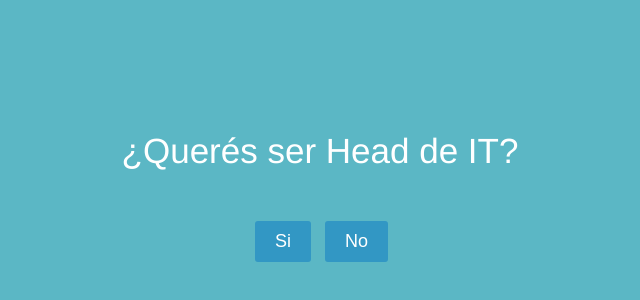
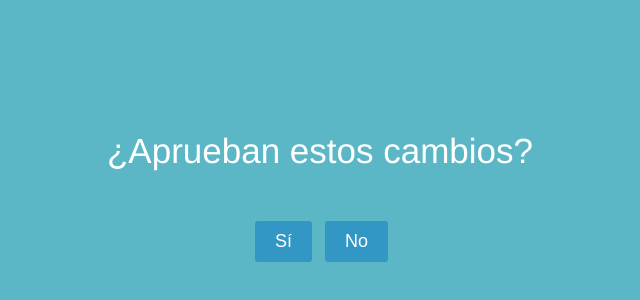
Before and after one commit to lusimoncelli/preguntas, a plain HTML site: page index.html in a window 1280 px wide. Shown: the part 224-524 px from the top of the page, without its empty margins (320-960 px from the left). Drawn offline with Linux system fonts and the light colour scheme.

Commit message:
Presentación DRs

```diff
--- a/index.html
+++ b/index.html
@@ -4,18 +4,18 @@
 <head>
     <meta charset="UTF-8">
     <meta name="viewport" content="width=device-width, initial-scale=1.0">
-    <title>Pregunta</title>
+    <title>Encuesta</title>
     <link rel="stylesheet" href="./style.css">
 </head>
 
 <body>
     <div class="container">
         <div class="title">
-            ¿Querés ser Head de IT?
+            ¿Aprueban estos cambios?
         </div>
 
         <div class="buttons">
-            <button id="btnyes" class="btn">Si</button>
+            <button id="btnyes" class="btn">Sí</button>
             <button id="btnno" class="btn">No</button>
         </div>
     </div>
--- a/script.js
+++ b/script.js
@@ -18,5 +18,5 @@ var coordenadas = () => {
 }
 
 btnyes.addEventListener('click', () => {
-    alert('Que bueno, ya sabíamos');
+    alert('¡Que bueno! Gracias por su apoyo');
 });
```
